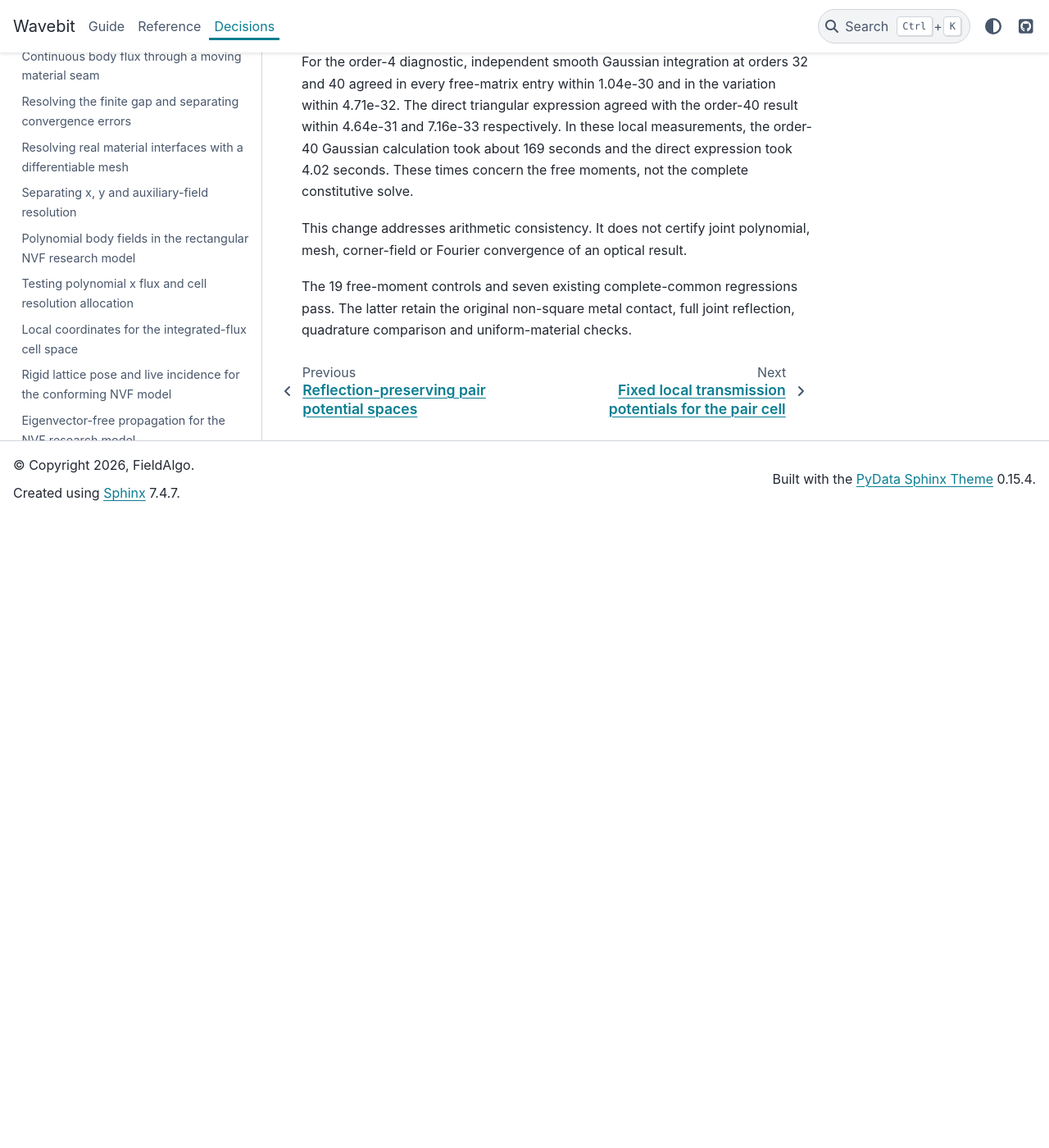
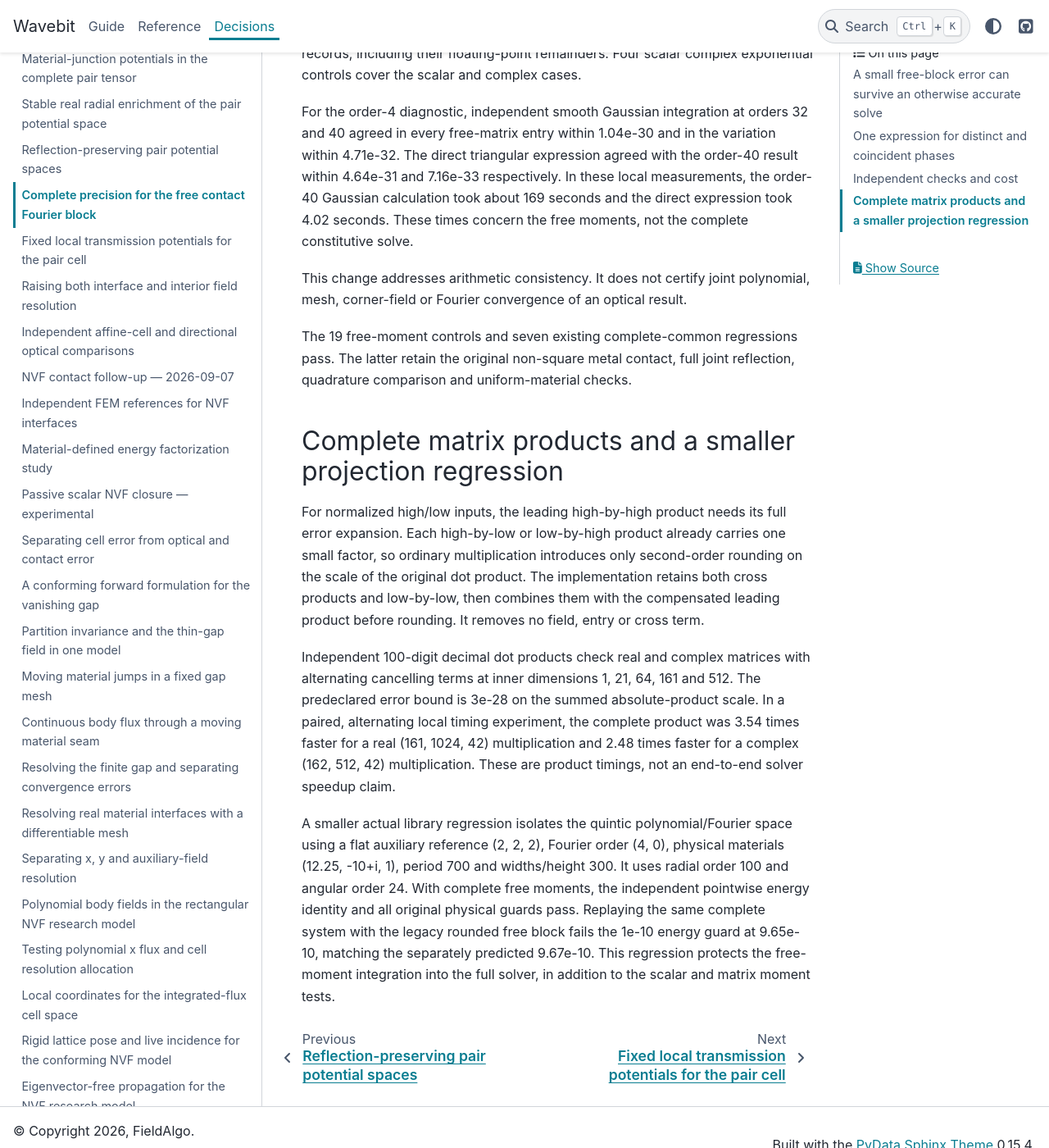
Before and after one commit to fieldalgo/wavebit, a Sphinx documentation site: the page built from docs/nvf-contact-fourier-precision.md, in a window 1280 px wide and 1400 px high, scrolled down 2629 px. Shown: the whole window at 82% size. Built offline with Sphinx 7.4.7 and the PyData theme 0.15.4, drawn with Linux system fonts in a browser that asks for light colours; before the commit the page ends 3259 px from its top, so only the background shows below that; some of the changed text lies outside the part shown.

Commit message:
Avoid redundant error expansions in complete contact matrix products
Retain every high/low cross term while expanding only the leading product. Verify cancelling products against independent decimal arithmetic and preserve full physical, reflection and field controls. Add a complete quintic regression that detects loss of free Fourier low parts and cover every transmission-sector orientation.

Co-authored-by: Codex <noreply@openai.com>

```diff
--- a/docs/nvf-contact-fourier-precision.md
+++ b/docs/nvf-contact-fourier-precision.md
@@ -11,6 +11,8 @@ Targets:
 - `wavebit/_core/conforming/pair_contact_fourier.py`
 - `wavebit/_core/conforming/pair_contact_precision.py`
 - `tests/test_nvf_contact_fourier_precision.py`
+- `tests/test_nvf_pair_compensated_product.py`
+- `tests/test_nvf_transmission_common_precision.py`
 
 ## A small free-block error can survive an otherwise accurate solve
 
@@ -109,3 +111,31 @@ polynomial, mesh, corner-field or Fourier convergence of an optical result.
 The 19 free-moment controls and seven existing complete-common regressions
 pass. The latter retain the original non-square metal contact, full joint
 reflection, quadrature comparison and uniform-material checks.
+
+
+## Complete matrix products and a smaller projection regression
+
+For normalized high/low inputs, the leading high-by-high product needs its
+full error expansion. Each high-by-low or low-by-high product already carries
+one small factor, so ordinary multiplication introduces only second-order
+rounding on the scale of the original dot product. The implementation retains
+both cross products and low-by-low, then combines them with the compensated
+leading product before rounding. It removes no field, entry or cross term.
+
+Independent 100-digit decimal dot products check real and complex matrices
+with alternating cancelling terms at inner dimensions 1, 21, 64, 161 and 512.
+The predeclared error bound is 3e-28 on the summed absolute-product scale.
+In a paired, alternating local timing experiment, the complete product was
+3.54 times faster for a real (161, 1024, 42) multiplication and 2.48 times
+faster for a complex (162, 512, 42) multiplication. These are product timings,
+not an end-to-end solver speedup claim.
+
+A smaller actual library regression isolates the quintic polynomial/Fourier
+space using a flat auxiliary reference (2, 2, 2), Fourier order (4, 0), physical
+materials (12.25, -10+i, 1), period 700 and widths/height 300. It uses radial
+order 100 and angular order 24. With complete free moments, the independent
+pointwise energy identity and all original physical guards pass. Replaying
+the same complete system with the legacy rounded free block fails the
+1e-10 energy guard at 9.65e-10, matching the separately predicted 9.67e-10.
+This regression protects the free-moment integration into the full solver,
+in addition to the scalar and matrix moment tests.
```
Also changed, not shown: docs/nvf-pair-transmission-potentials.md (+2 -1 lines), 4 other files.
